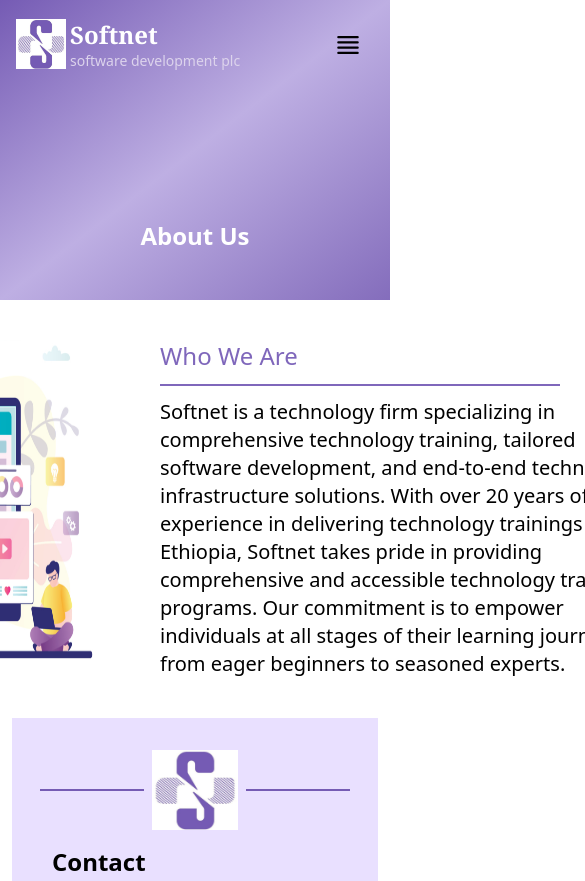
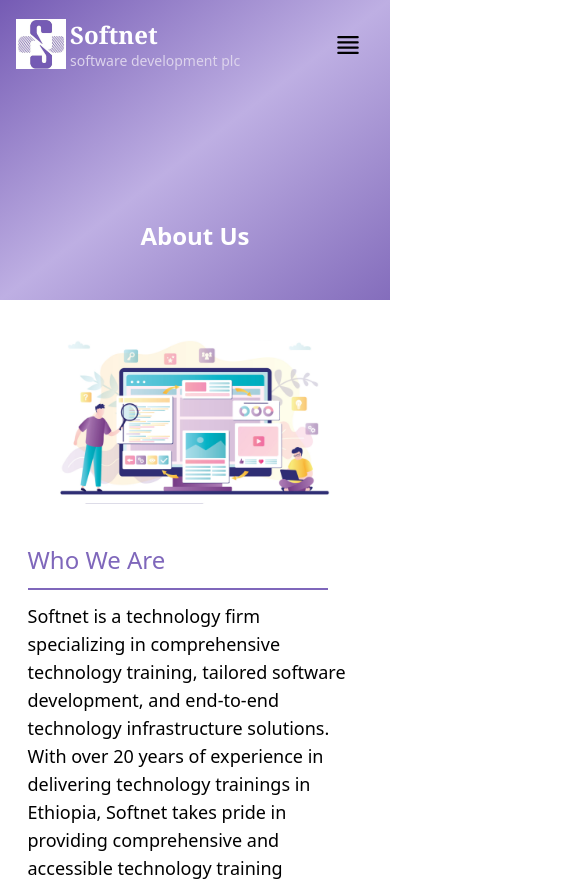
Before and after one commit to mihret1/MSS-Tour-and-tourism-website-, a React (Vite) app in the folder client/: page /aboutus in a window 390 px wide. Shown: the top 881 px of the page, 585 px wide, since content can reach past the window. Built offline with nearby package versions, Linux system fonts and the light colour scheme.

Commit message:
make it responsive

```diff
--- a/client/src/pages/AboutUs.jsx
+++ b/client/src/pages/AboutUs.jsx
@@ -10,12 +10,12 @@ function AboutUs() {
         <h1 className="text-2xl text-center text-white pt-[130px] font-semibold"> About Us</h1>
       </div>
 
-      <div className="flex gap-10 justify-center pt-10">
-        <img src={about} className="w-[530px]"/>
-        <div className="flex flex-col gap-3 ">
+      <div className="flex gap-10 justify-center pt-10 max-ml:flex-col items-center">
+        <img src={about} className="w-[40%] max-sm:w-[80%] sm:max-ml:w-[60%] ml:max-lg:w-[50%]"/>
+        <div className="flex flex-col gap-3 px-2 w-[40%] max-sm:w-[90%] sm:max-ml:w-[85%] ml:max-lg:w-[50%]">
           <h1 className="text-2xl text-[#7F67BB]">Who We Are</h1>
-          <div className="h-[2px] w-[400px] bg-[#7F67BB]"></div>
-          <p className=" w-[500px] text-xl">
+          <div className="h-[2px] w-[400px] bg-[#7F67BB] max-xss:w-[300px] xss:max-lg:w-[350px]"></div>
+          <p className="  text-xl max-sm:text-lg ">
               Softnet is a technology firm specializing in comprehensive technology training,
               tailored software development, and end-to-end technology infrastructure solutions.
               With over 20 years of experience in delivering technology trainings in Ethiopia,
```
